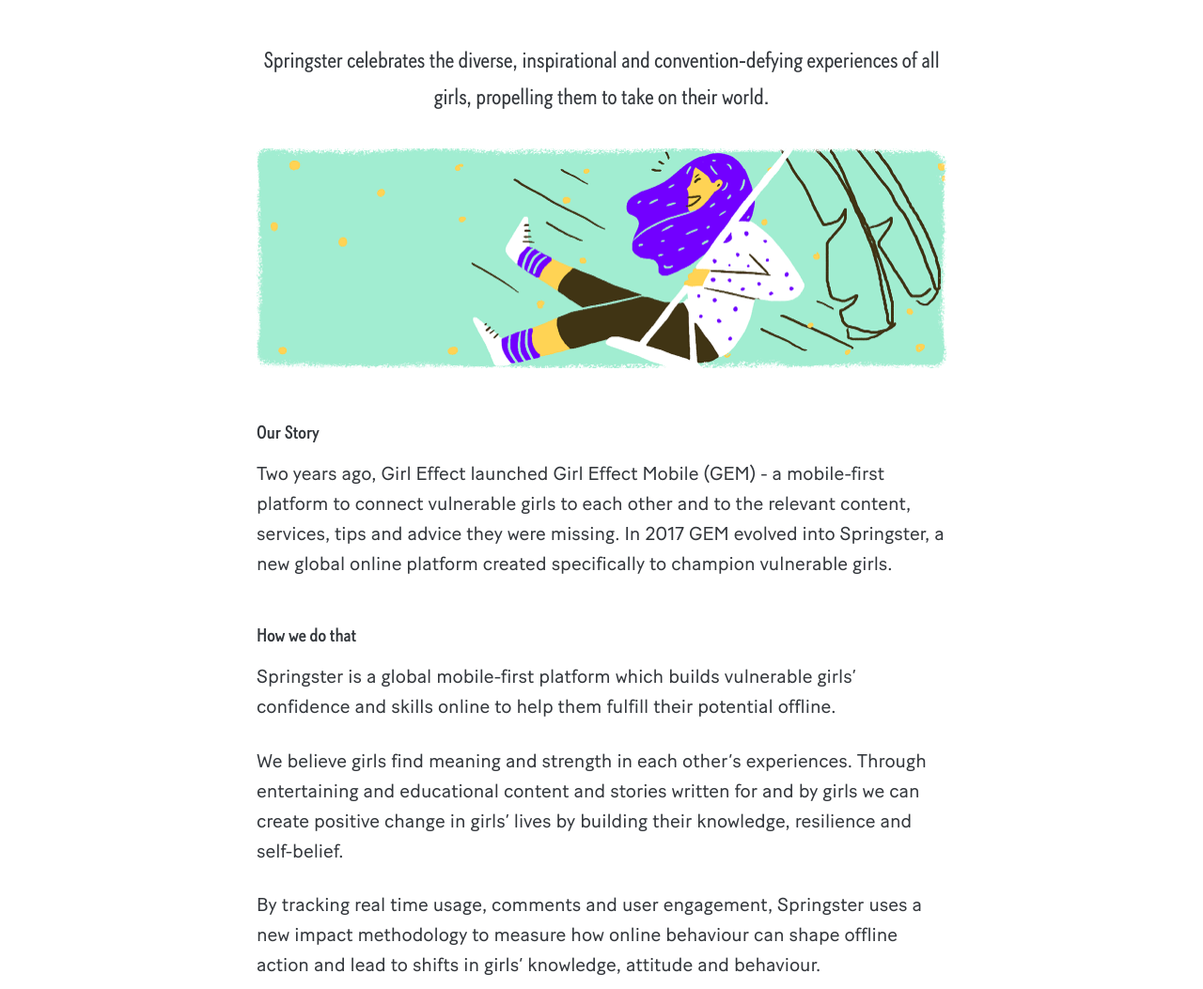
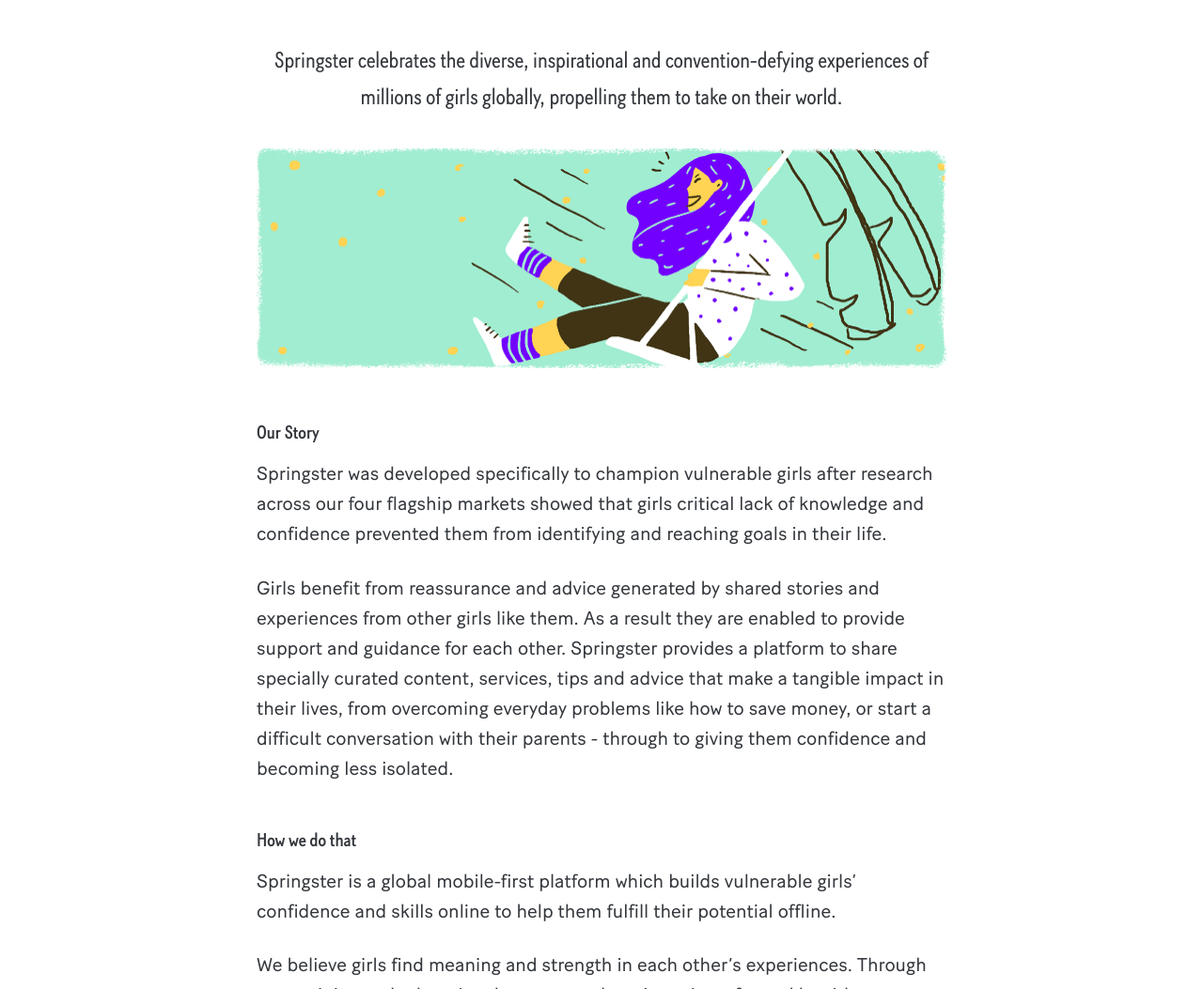
Before and after one commit to praekeltfoundation/springster-global, a plain HTML site: page about.html in a window 1280 px wide. Shown: the part 238-1291 px from the top of the page at 94% size. Drawn offline with nearby package versions, Linux system fonts and the light colour scheme.

Commit message:
Update copy changes

```diff
--- a/about.html
+++ b/about.html
@@ -53,10 +53,11 @@
   <main class="group detail-view" id="content" role="main">
     <div class="row row-center">
       <div class="column ms">
-        <p class="c-primary f-s-7 text-center m-b-5">Springster celebrates the diverse, inspirational and convention‑defying experiences of all girls, propelling them to take on their world.</p>
+        <p class="c-primary f-s-7 text-center m-b-5">Springster celebrates the diverse, inspirational and convention-defying experiences of millions of girls globally, propelling them to take on their world.</p>
         <p class="m-b-5"><img src="../assets/img/section-my-life-2.png"></p>
         <p class="c-primary f-s-6 f-w-medium-c m-b-2 p-t-3">Our Story </p>
-        <p class="c-primary f-s-6 f-w-regular">Two years ago, Girl Effect launched Girl Effect Mobile (GEM) - a mobile-first platform to connect vulnerable girls to each other and to the relevant content, services, tips and advice they were missing. In 2017 GEM evolved into Springster, a new global online platform created specifically to champion vulnerable girls.  </p>
+        <p class="c-primary f-s-6 f-w-regular">Springster was developed specifically to champion vulnerable girls after research across our four flagship markets showed that girls critical lack of knowledge and confidence prevented them from identifying and reaching goals in their life.</p>
+        <p class="c-primary f-s-6 f-w-regular">Girls benefit from reassurance and advice generated by shared stories and experiences from other girls like them.  As a result they are enabled to provide support and guidance for each other.  Springster provides a platform to share specially curated content, services, tips and advice that make a tangible impact in their lives, from overcoming everyday problems like how to save money, or start a difficult conversation with their parents - through to giving them confidence and becoming less isolated.</p>
         <p class="c-primary f-s-6 f-w-medium-c m-b-2 p-t-3">How we do that </p>
         <p class="c-primary f-s-6 f-w-regular">Springster is a global mobile-first platform which builds vulnerable girls’ confidence and skills online to help them fulfill their potential offline.</p>
         <p class="c-primary f-s-6 f-w-regular">We believe girls find meaning and strength in each other’s experiences. Through entertaining and educational content and stories written for and by girls we can create positive change in girls’ lives by building their knowledge, resilience and self-belief. </p>
```
Also changed, not shown: index.html (+1 -1 lines).
